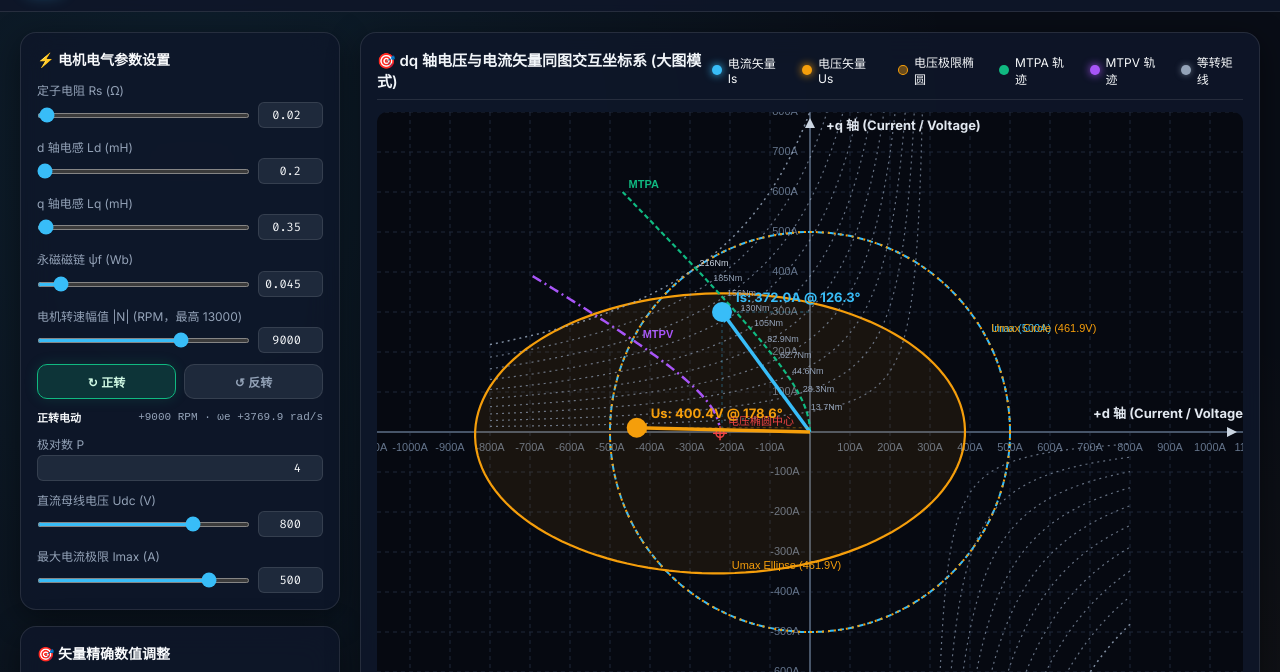
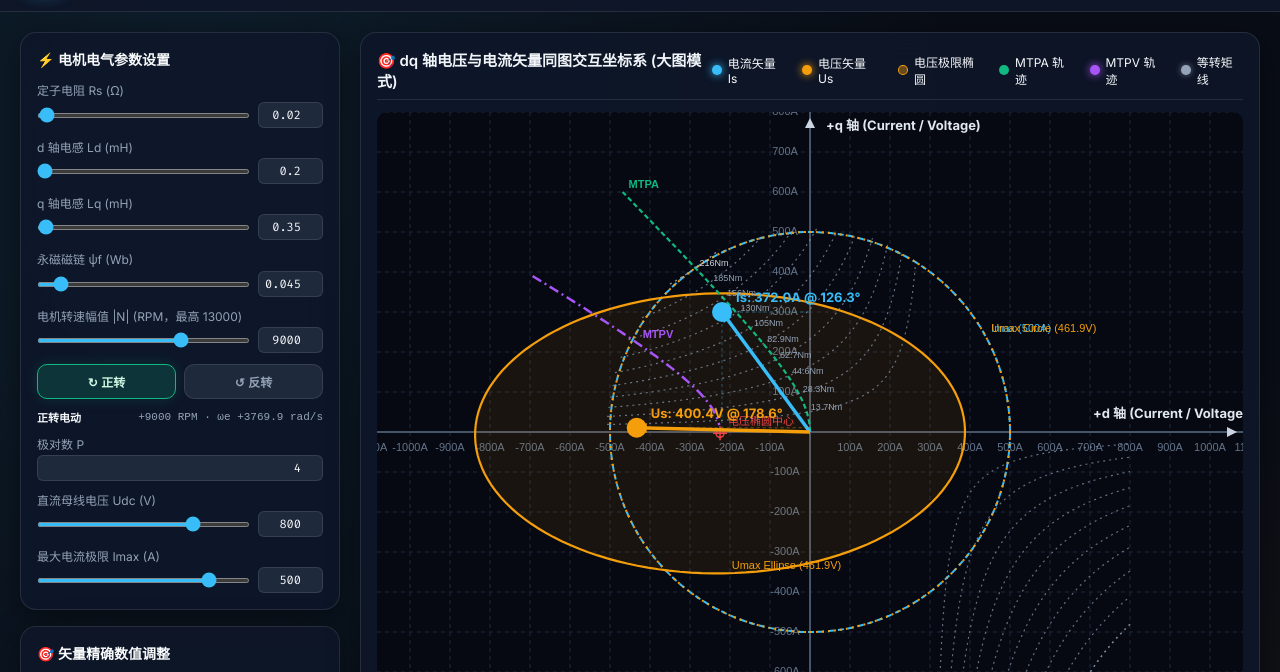
Before and after one commit to dubuli/motor-vector-control, a website: page index.html in a window 1280 px wide. Shown: the part 60-732 px from the top of the page. Drawn offline with Linux system fonts and the light colour scheme.

Commit message:
裁剪等转矩线超限射线尾部

```diff
--- a/index.html
+++ b/index.html
@@ -799,7 +799,7 @@
                 <p>3. <strong>随动计算：</strong> 拖拽蓝色 <code>Is</code> 端点时正向求解电压 <code>Us</code>；拖拽橙色 <code>Us</code> 端点时通过矩阵逆运算反向求解电流 <code>(id, iq)</code>。当 <code>Rs = 0</code> 且转速为零时该逆运算没有唯一解，页面会保留原电流并显示提示。</p>
                 <p>4. <strong>正反转电压方程：</strong> <code>ud = Rs·id − ωe·Lq·iq</code>，<code>uq = Rs·iq + ωe·(Ld·id + ψf)</code>，其中 <code>ωe = s·P·2π|N|/60</code>，正转 <code>s = +1</code>、反转 <code>s = −1</code>。反转时交叉耦合项和反电动势项换号，电阻压降项不变。</p>
                 <p>5. <strong>方向与转矩相互独立：</strong> 方向按钮只切换转速和 <code>ωe</code> 的符号，不自动篡改电流。反转时保持正 <code>iq</code> 会进入发电/制动状态；要得到反转电动状态，应令转矩为负（通常对应负 <code>iq</code>）。反转时 MTPA 曲线和转矩等值线会同步镜像到负 q 轴。</p>
-                <p>6. <strong>MTPV 与等转矩线：</strong> 深弱磁区采用忽略定子电阻的标准最大转矩/电压轨迹。等转矩线取 <code>0.1 / 0.2 / … / 1.0 × Imax</code> 对应的 MTPA 转矩，并精确经过各自的 MTPA 切点；IPMSM 按 <code>iq = T / [1.5p(ψf + (Ld−Lq)id)]</code> 绘制完整的两个数学分支，并在 <code>ψf + (Ld−Lq)id = 0</code> 的奇点区域断开。</p>
+                <p>6. <strong>MTPV 与等转矩线：</strong> 深弱磁区采用忽略定子电阻的标准最大转矩/电压轨迹。等转矩线取 <code>0.1 / 0.2 / … / 1.0 × Imax</code> 对应的 MTPA 转矩，并精确经过各自的 MTPA 切点；IPMSM 按 <code>iq = T / [1.5p(ψf + (Ld−Lq)id)]</code> 分段绘制。正磁链主工作分支仅保留电流限幅附近的有效区，避免超限尾部形成射线束；右侧负磁链数学分支继续完整显示，并在奇点区域断开。</p>
             </div>
 
         </main>
@@ -1066,6 +1066,7 @@
                 const diff = this.Ld - this.Lq;
                 const torqueConstant = 1.5 * this.poles;
                 const iqLimit = this.Imax * 1.6;
+                const mainBranchDisplayLimit = this.Imax * 1.02;
                 const fullSpan = idMax - idMin;
                 if (!(torqueConstant > 0) || !(iqLimit > 0) || !(fullSpan > 0)) return contours;
 
@@ -1101,9 +1102,17 @@
                         const segment = [];
                         for (let i = 0; i <= segmentSamples; i++) {
                             const id = startId + (i / segmentSamples) * (endId - startId);
-                            const denom = torqueConstant * (this.psif + diff * id);
+                            const torqueFlux = this.psif + diff * id;
+                            const denom = torqueConstant * torqueFlux;
                             const iq = T / denom;
-                            if (Number.isFinite(iq) && Math.abs(iq) <= iqLimit + 1e-7) {
+                            const isPmAssistedMainBranch = Math.abs(diff) >= 1e-12 && torqueFlux > 0;
+                            const isWithinMainDisplayLimit = !isPmAssistedMainBranch
+                                || Math.hypot(id, iq) <= mainBranchDisplayLimit + 1e-7;
+                            if (
+                                Number.isFinite(iq)
+                                && Math.abs(iq) <= iqLimit + 1e-7
+                                && isWithinMainDisplayLimit
+                            ) {
                                 segment.push({ id, iq });
                             }
                         }
```
Also changed, not shown: tests/basic.test.js (+8 -0 lines).
